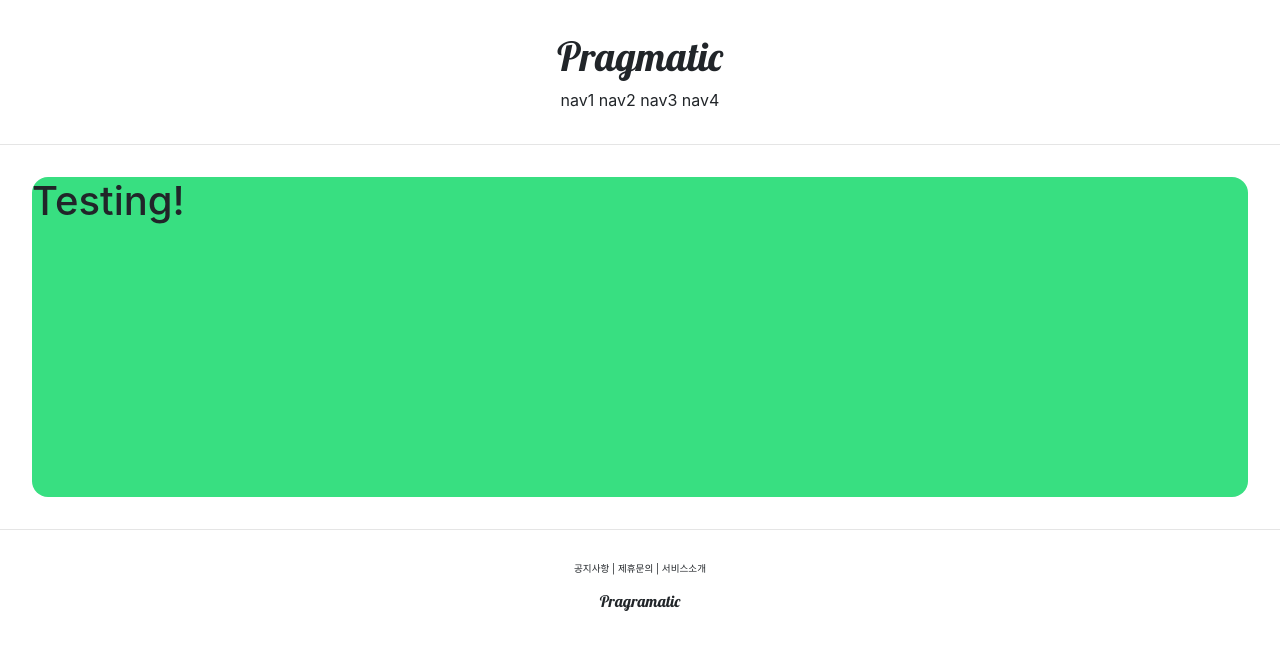
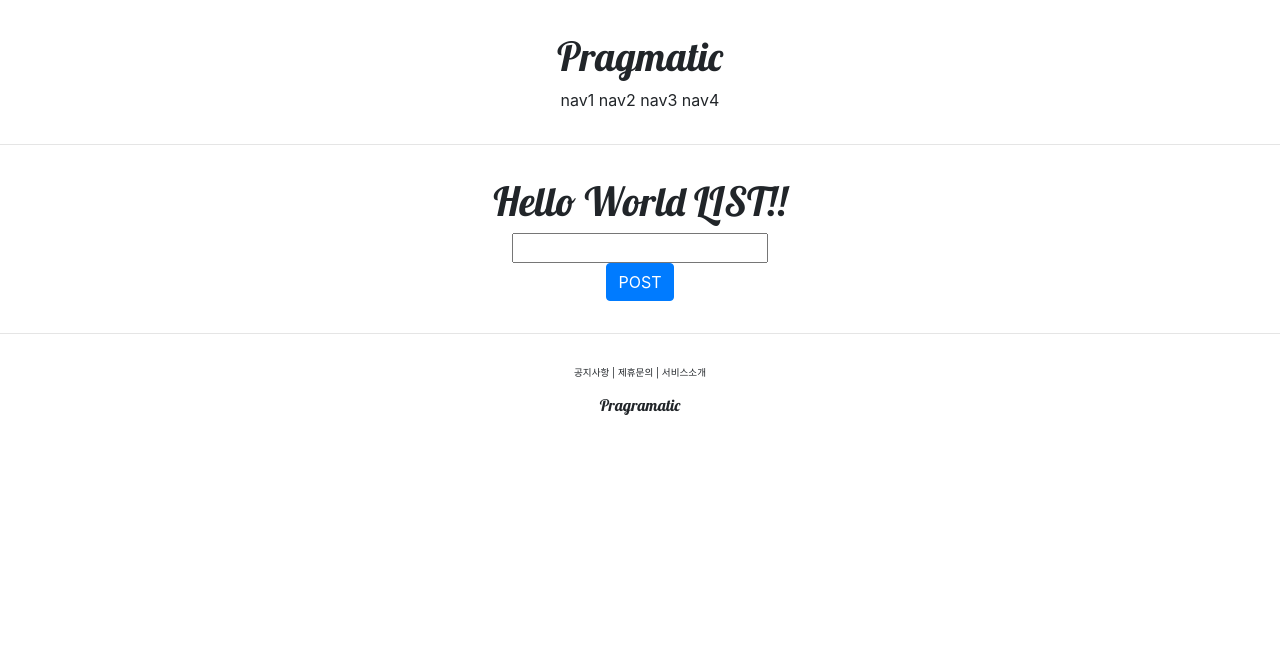
Before and after one commit to sungno/pragmatic, a Django app: page /account/hello_world/ in a window 1280 px wide. Shown: the top 650 px of the page. Run offline with Django 4.2, Linux system fonts and the light colour scheme.

Commit message:
django course 17 commit

```diff
--- a/accountapp/templates/accountapp/hello_world.html
+++ b/accountapp/templates/accountapp/hello_world.html
@@ -1,9 +1,27 @@
 {% extends 'base.html' %}
 
 {% block content %}
-    <div style="height: 20rem; background-color: #38df81; border-radius: 1rem; margin: 2rem;">
-        <h1> Testing! </h1>
+    <div style="border-radius: 1rem; margin: 2rem; text-align: center">
+        <h1 style="font-family: 'Lobster', sans-serif;">
+            Hello World LIST!!
+        </h1>
 
+        <form action="/account/hello_world/" method="post">
+            {% csrf_token %}
+            <div>
+                <input type="text" name="hello_world_input">
+            </div>
+            <div>
+                <input type="submit" class="btn btn-primary" value="POST">
+            </div>
+
+        </form>
+
+        {% if hello_world_output %}
+        <h1>
+            {{ hello_world_output.text }}
+        </h1>
+        {% endif %}
     </div>
 
 
--- a/accountapp/views.py
+++ b/accountapp/views.py
@@ -3,7 +3,17 @@ from django.shortcuts import render
 
 
 # Create your views here.
+from accountapp.models import HelloWorld
 
 
 def hello_world(request):
-    return render(request, 'accountapp/hello_world.html')
+    if request.method == "POST":
+
+        temp = request.POST.get("hello_world_input")
+        new_hello_world = HelloWorld()
+        new_hello_world.text = temp
+        new_hello_world.save()
+
+        return render(request, 'accountapp/hello_world.html', context={'hello_world_output': new_hello_world})
+    else:
+        return render(request, 'accountapp/hello_world.html', context={'text': 'GET METHOD!!!'})
```
